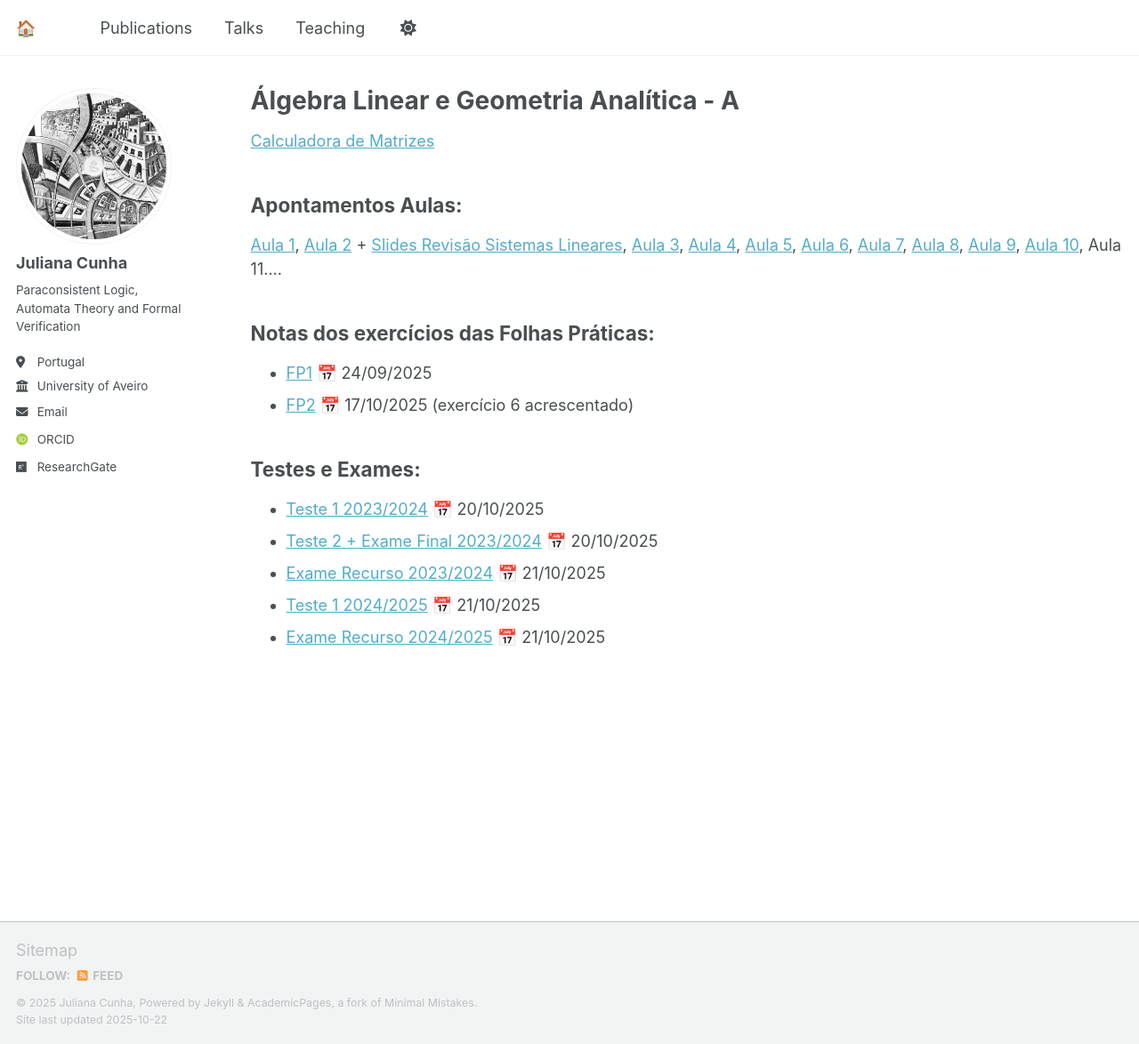
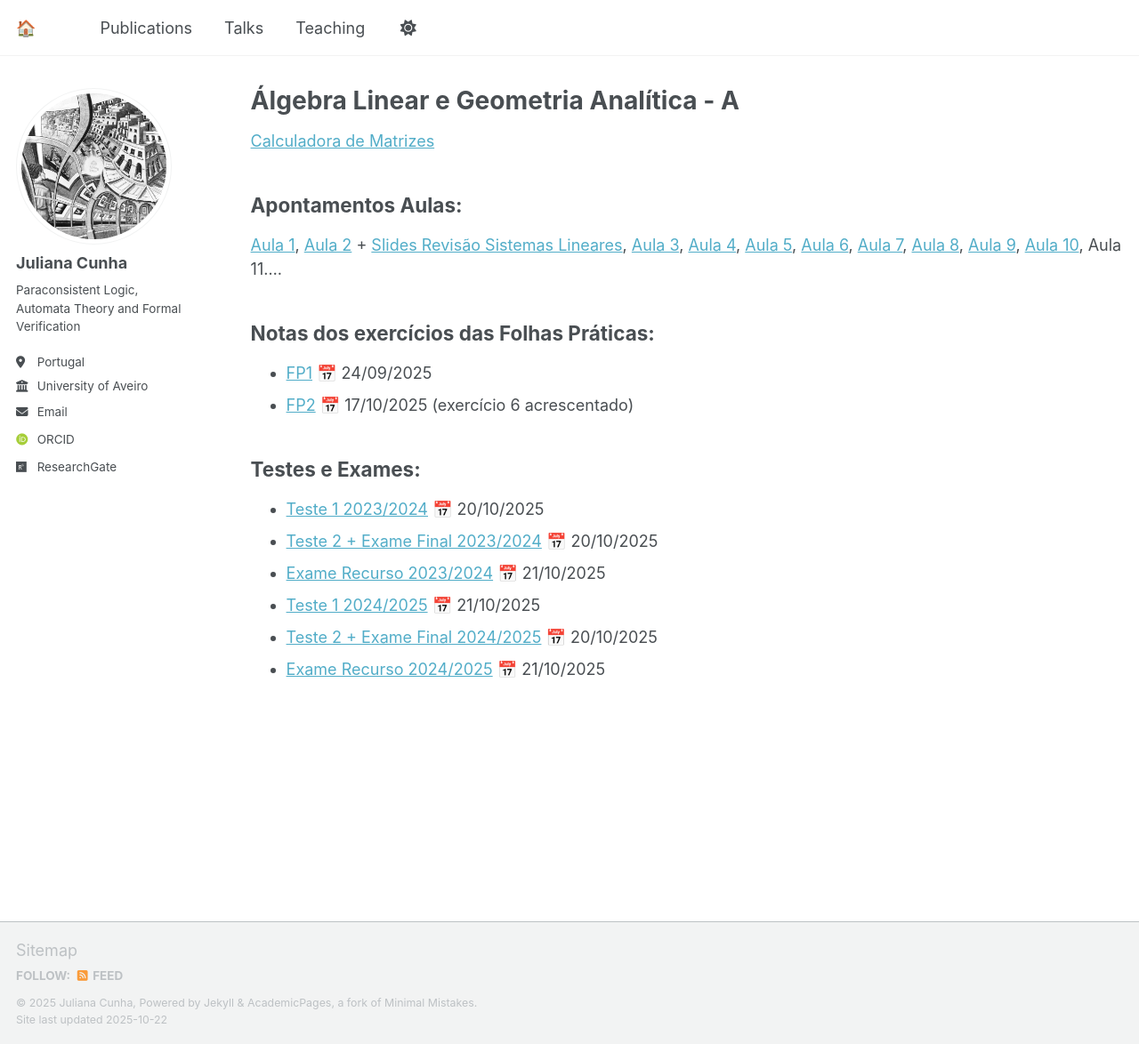
Before and after one commit to juliana-cunha/juliana-cunha.github.io, a Jekyll site: the page built from _pages/teaching.md, in a window 1280 px wide and 1174 px high. Shown: the whole window at 89% size. Built offline with Jekyll 4.4.1, drawn with Linux system fonts in a browser that asks for light colours; some web fonts are replaced; a script that is not in the unit is left out.

Commit message:
Update teaching.md

```diff
--- a/_pages/teaching.md
+++ b/_pages/teaching.md
@@ -23,4 +23,5 @@ Testes e Exames:
 - [Teste 2 + Exame Final 2023/2024](https://juliana-cunha.github.io/files/ExameFinal_2023.pdf) 📅 20/10/2025
 - [Exame Recurso 2023/2024](https://juliana-cunha.github.io/files/Recurso_2023.pdf) 📅 21/10/2025
 - [Teste 1 2024/2025](https://juliana-cunha.github.io/files/Teste1_2024.pdf) 📅 21/10/2025
+- [Teste 2 + Exame Final 2024/2025](https://juliana-cunha.github.io/files/ExameFinal_2024.pdf) 📅 20/10/2025
 - [Exame Recurso 2024/2025](https://juliana-cunha.github.io/files/Recurso_2024.pdf) 📅 21/10/2025
```
